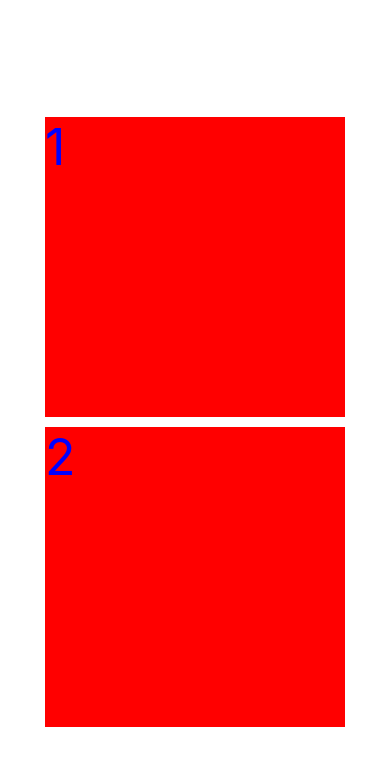
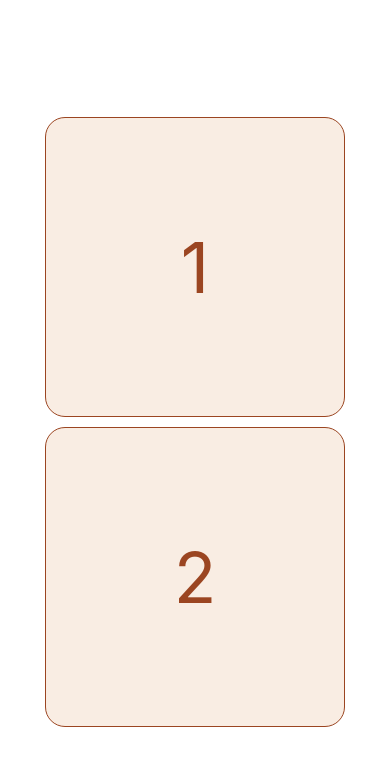
Before and after one commit to MALWICK/React-native-App, a React Native app: screen / in a window 390 px wide. Shown: the top 766 px of the page. Built offline with nearby package versions, Linux system fonts and the light colour scheme.

Commit message:
updating my reactnative view

```diff
--- a/App.tsx
+++ b/App.tsx
@@ -21,16 +21,21 @@ const styles = StyleSheet.create({
     backgroundColor: "#fff",
     alignItems: "center",
     justifyContent: "center",
-    gap:10,
+    gap: 10,
   },
   box: {
-    backgroundColor: "red",
+    backgroundColor: "#f9ede3",
     width: 300,
     height: 300,
+    borderWidth: StyleSheet.hairlineWidth,
+    borderColor: "#9b4521",
+    borderRadius: 20,
+    display:"flex",
+    justifyContent: "center",
+    alignItems: "center",
   },
   text: {
-    color: "blue",
-    fontSize: 50,
+    color: "#9b4521",
+    fontSize: 70,
   },
-
 });
```
